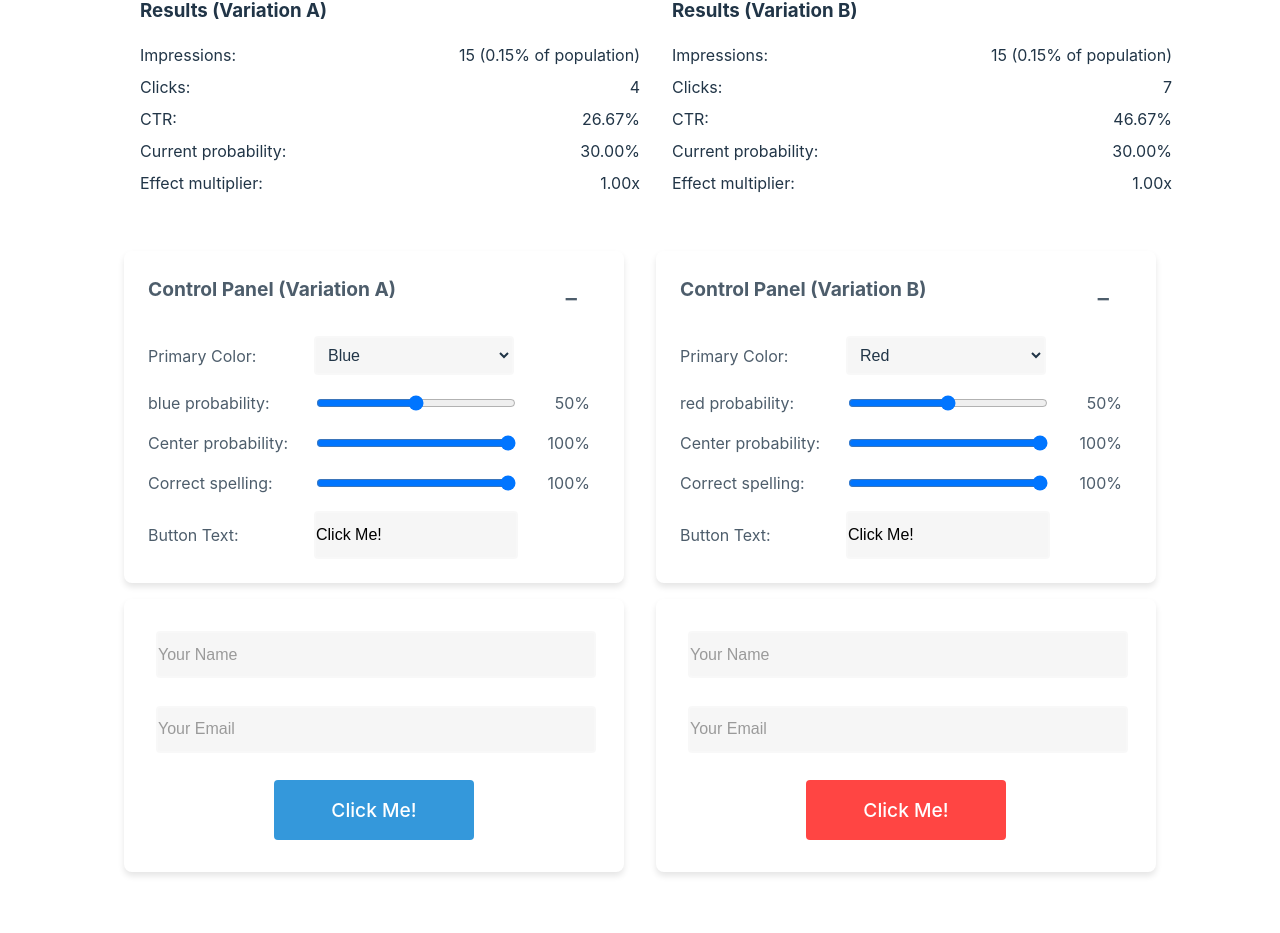
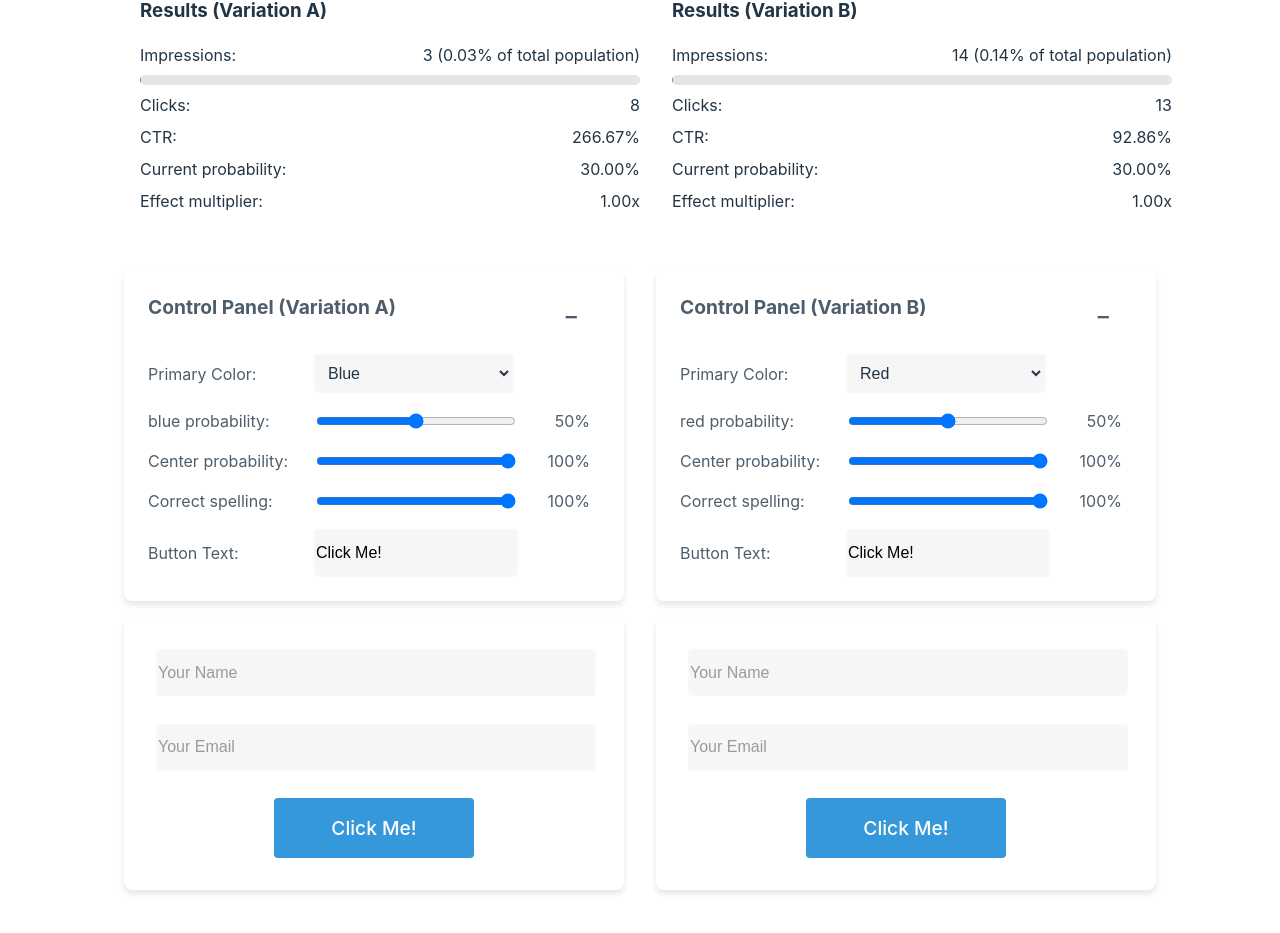
Before and after one commit to quadfactor/evalsDemo, a React (Vite) app in the folder evals/: page / in a window 1280 px wide. Shown: the part 1100-2033 px from the top of the page. Built offline with nearby package versions, Linux system fonts and the light colour scheme.

Commit message:
Add progress bar to results display; enhance population settings with adjustable max range and dynamic step size

```diff
--- a/evals/src/App.css
+++ b/evals/src/App.css
@@ -423,3 +423,18 @@ input[type='range'] {
   background: rgba(170, 170, 170, 0.1);
   font-size: 0.9rem;
 }
+
+.progress-bar {
+  width: 100%;
+  height: 10px;
+  background-color: rgba(0, 0, 0, 0.1);
+  border-radius: 5px;
+  margin: 8px 0;
+  overflow: hidden;
+}
+
+.progress-fill {
+  height: 100%;
+  background-color: #4caf50;
+  transition: width 0.3s ease;
+}
--- a/evals/src/App.jsx
+++ b/evals/src/App.jsx
@@ -1,11 +1,16 @@
-import { useState } from 'react';
+import { useState, useEffect, useContext } from 'react';
 import ButtonForm from './components/ButtonForm';
 import Results from './components/Results';
 import PopulationSettings from './components/PopulationSettings';
-import { PopulationProvider } from './contexts/PopulationContext';
+import {
+  PopulationProvider,
+  PopulationContext,
+} from './contexts/PopulationContext';
 import './App.css';
 
-function App() {
+function AppContent() {
+  const { params, isRunning } = useContext(PopulationContext);
+
   // Results state for Variation A
   const [impressionsA, setImpressionsA] = useState(0);
   const [clicksA, setClicksA] = useState(0);
@@ -26,8 +31,25 @@ function App() {
     setProbabilityB(0);
   };
 
+  // Population distribution logic
+  useEffect(() => {
+    if (!isRunning) return;
+
+    const interval = setInterval(() => {
+      // Randomly assign a user to either variation A or B
+      if (Math.random() < 0.5) {
+        // Assign to variation A
+        setImpressionsA((prev) => prev + 1);
+      } else {
+        // Assign to variation B
+        setImpressionsB((prev) => prev + 1);
+      }
+    }, 1000 / params.fps);
+
+    return () => clearInterval(interval);
+  }, [isRunning, params.fps]);
+
   return (
-    <PopulationProvider>
     <div className="container">
       <h1>A/B Testing Simulator</h1>
       <p className="description">
@@ -44,11 +66,12 @@ function App() {
             impressions={impressionsA}
             clicks={clicksA}
             currentClickProbability={probabilityA}
+            totalPopulation={params.populationSize}
           />
           <ButtonForm
             name="(Variation A)"
             primaryColor="blue"
-              onImpression={() => setImpressionsA((prev) => prev + 1)}
+            impressions={impressionsA}
             onClick={() => setClicksA((prev) => prev + 1)}
             onProbabilityChange={setProbabilityA}
           />
@@ -59,17 +82,25 @@ function App() {
             impressions={impressionsB}
             clicks={clicksB}
             currentClickProbability={probabilityB}
+            totalPopulation={params.populationSize}
           />
           <ButtonForm
             name="(Variation B)"
             primaryColor="red"
-              onImpression={() => setImpressionsB((prev) => prev + 1)}
+            impressions={impressionsB}
             onClick={() => setClicksB((prev) => prev + 1)}
             onProbabilityChange={setProbabilityB}
           />
         </div>
       </div>
     </div>
+  );
+}
+
+function App() {
+  return (
+    <PopulationProvider>
+      <AppContent />
     </PopulationProvider>
   );
 }
--- a/evals/src/components/ButtonForm.jsx
+++ b/evals/src/components/ButtonForm.jsx
@@ -4,7 +4,7 @@ import { PopulationContext } from '../contexts/PopulationContext';
 function ButtonForm({
   name = 'Default',
   primaryColor = 'red',
-  onImpression,
+  impressions, // Now receiving impressions from parent
   onClick,
   onProbabilityChange,
 }) {
@@ -101,13 +101,10 @@ function ButtonForm({
     // Ensure probability is within valid range
     clickProbability = Math.max(0, Math.min(1, clickProbability));
 
-    // Pass the current probability to parent
+    // Pass the current probability to parent (but don't increment impressions here)
     onProbabilityChange(clickProbability);
 
-    // Increment impressions
-    onImpression();
-
-    // Determine if click happens
+    // Determine if click happens (simulating actual user clicking)
     if (Math.random() < clickProbability) {
       onClick();
       return true;
@@ -116,11 +113,11 @@ function ButtonForm({
   };
 
   useEffect(() => {
+    // No need to run the simulation if there are no impressions to process
+    if (!isRunning || impressions === 0) return;
+
     let timeoutId;
-    let interval;
 
-    if (isRunning) {
-      interval = setInterval(() => {
     // Generate all random values at once to ensure consistency
     const randomValue = Math.random();
     const centerValue = Math.random();
@@ -167,17 +164,10 @@ function ButtonForm({
     // Simulate user interaction with the new values we just calculated
     // This ensures we're using the values that will be displayed to the user
     timeoutId = setTimeout(() => {
-          simulateUserInteraction(
-            newButtonClass,
-            newTextCentered,
-            newButtonText
-          );
+      simulateUserInteraction(newButtonClass, newTextCentered, newButtonText);
     }, 50);
-      }, 1000 / params.fps); // Use FPS from global context
-    }
 
     return () => {
-      if (interval) clearInterval(interval);
       if (timeoutId) clearTimeout(timeoutId);
     };
   }, [
@@ -193,11 +183,11 @@ function ButtonForm({
     params.centerImpact,
     params.spellingPreference,
     params.spellingImpact,
-    params.fps, // Add global FPS to dependencies
-    onImpression,
+    params.fps,
     onClick,
     onProbabilityChange,
     isRunning,
+    impressions, // Add impressions as a dependency
   ]);
 
   const handleSubmit = (e) => {
--- a/evals/src/components/PopulationSettings.jsx
+++ b/evals/src/components/PopulationSettings.jsx
@@ -82,8 +82,8 @@ function PopulationSettings({ onResetSimulation }) {
           <input
             type="range"
             min="1"
-            max="30"
-            step="1"
+            max="1000"
+            step={params.fps > 100 ? 100 : params.fps > 30 ? 10 : 1}
             value={params.fps}
             onChange={(e) => handleParamChange('fps', e.target.value)}
           />
--- a/evals/src/components/Results.jsx
+++ b/evals/src/components/Results.jsx
@@ -1,7 +1,13 @@
 import { useContext } from 'react';
 import { PopulationContext } from '../contexts/PopulationContext';
 
-function Results({ name, impressions, clicks, currentClickProbability }) {
+function Results({
+  name,
+  impressions,
+  clicks,
+  currentClickProbability,
+  totalPopulation,
+}) {
   const { params } = useContext(PopulationContext);
 
   // Calculate the effective multiplier from base rate
@@ -9,11 +15,18 @@ function Results({ name, impressions, clicks, currentClickProbability }) {
   const effectiveMultiplier =
     baseRate > 0 ? currentClickProbability / baseRate : 0;
 
-  // Calculate population reach percentage
+  // Calculate population reach percentage (against the total population)
   const populationReachPercent =
-    params.populationSize > 0
-      ? ((impressions / params.populationSize) * 100).toFixed(2)
+    totalPopulation > 0
+      ? ((impressions / totalPopulation) * 100).toFixed(2)
       : '0.00';
+
+  // Calculate expected total impressions for this variation (50% of population)
+  const expectedImpressions = totalPopulation / 2;
+  const completionPercent =
+    expectedImpressions > 0
+      ? Math.min(100, ((impressions / expectedImpressions) * 100).toFixed(1))
+      : '0.0';
 
   return (
     <div className="stats-container">
@@ -21,8 +34,15 @@ function Results({ name, impressions, clicks, currentClickProbability }) {
       <div className="stats-row">
         <span>Impressions:</span>
         <span>
-          {impressions} ({populationReachPercent}% of population)
+          {impressions} ({populationReachPercent}% of total population)
         </span>
+      </div>
+      <div className="progress-bar">
+        <div
+          className="progress-fill"
+          style={{ width: `${completionPercent}%` }}
+          title={`${completionPercent}% of expected sample size`}
+        ></div>
       </div>
       <div className="stats-row">
         <span>Clicks:</span>
```
Lines whose indentation alone changed are shown as unchanged.
